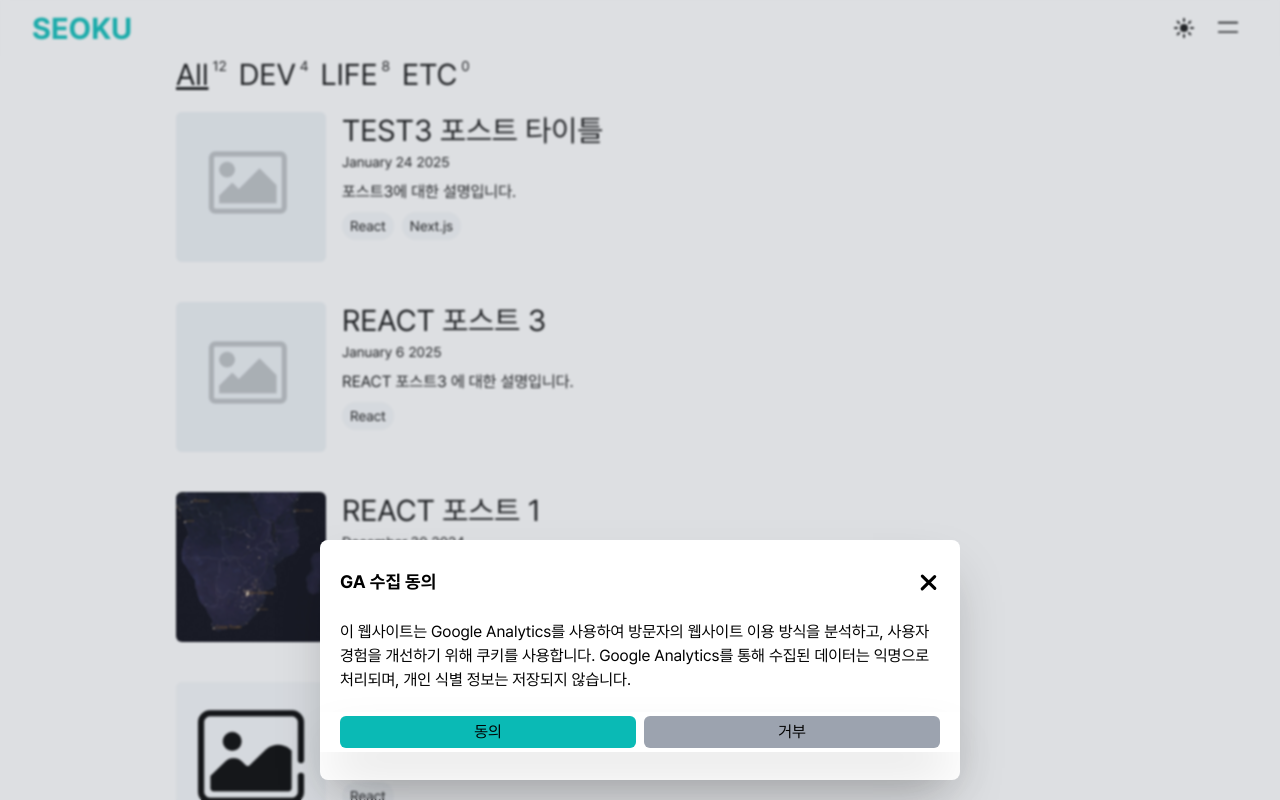
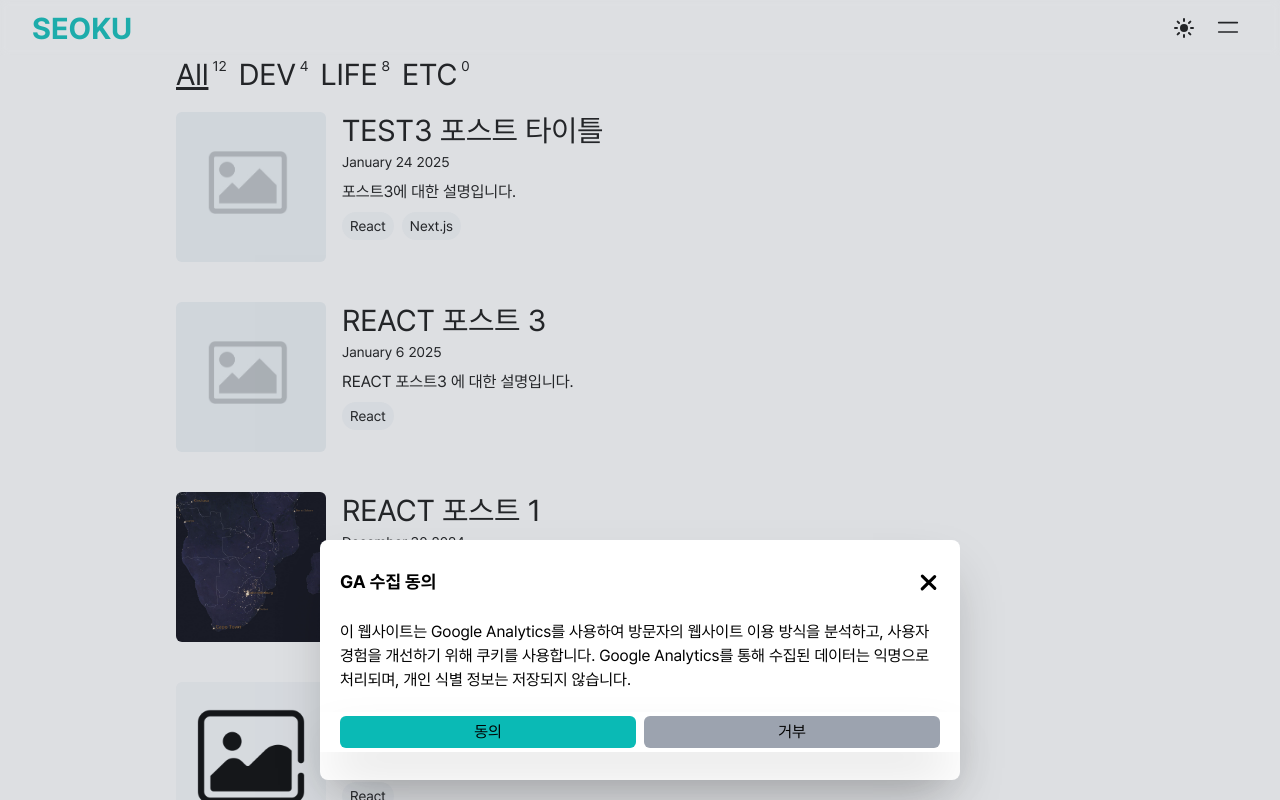
Before and after one commit to HyeongSeoku/FE_Blog, a Next.js app: page /blog in a window 1280 px wide. Built offline with nearby package versions, Linux system fonts and the light colour scheme; no server answers.

Commit message:
Modify : BottomSheet 닫힐때 애니메이션 적용 및 엘리먼트 dom에서 제거

```diff
--- a/src/components/BottomSheet/BottomSheet.tsx
+++ b/src/components/BottomSheet/BottomSheet.tsx
@@ -1,6 +1,6 @@
 "use client";
 
-import { Dispatch, ReactNode, SetStateAction } from "react";
+import { ReactNode, useEffect, useState } from "react";
 import styles from "./index.module.css";
 import classNames from "classnames";
 import useScrollDisable from "@/hooks/useScrollDisable";
@@ -15,6 +15,7 @@ export interface BottomSheetProps {
   onClose?: () => void;
   modalClassName?: string;
   backDropClassName?: string;
+  hasBackDropClose?: boolean;
 }
 
 const BottomSheet = ({
@@ -25,30 +26,47 @@ const BottomSheet = ({
   bottomChildren,
   modalClassName = "",
   backDropClassName = "",
+  hasBackDropClose = false,
   onClose,
 }: BottomSheetProps) => {
   useScrollDisable(isOpen);
 
-  const handelClose = () => {
+  const [isAnimating, setIsAnimating] = useState(false);
+  const [isRendered, setIsRendered] = useState(isOpen);
+
+  useEffect(() => {
+    if (isOpen) {
+      setIsRendered(true);
+      setTimeout(() => setIsAnimating(true), 10);
+    } else {
+      setIsAnimating(false);
+      setTimeout(() => setIsRendered(false), 300);
+    }
+  }, [isOpen]);
+
+  const handleClose = () => {
     onClose?.();
   };
+
+  if (!isRendered) return null;
 
   return (
     <div
       className={classNames(
-        "fixed inset-0 z-30 overflow-hidden transition-[backdrop-filter] bg-gray-500 bg-opacity-20",
-        { "backdrop-blur-[1px]": isOpen },
-        { "backdrop-blur-none hidden": !isOpen },
+        "fixed inset-0 z-30 overflow-hidden transition-opacity bg-gray-500 bg-opacity-20",
+        { "opacity-0 pointer-events-none": !isAnimating },
+        { "opacity-100": isAnimating },
         backDropClassName,
       )}
+      onClick={hasBackDropClose ? handleClose : () => {}}
     >
       <div
         className={classNames(
           "absolute max-w-3xl shadow-2xl left-0 right-0 rounded-t-lg py-7 bg-white text-black transition-[bottom] duration-300",
           "min-md:rounded-b-lg min-md:left-1/2 min-md:-translate-x-1/2",
-          { "-bottom-full": !isOpen },
+          { "-bottom-full": !isAnimating },
           {
-            "bottom-0 min-md:bottom-5": isOpen,
+            "bottom-0 min-md:bottom-5": isAnimating,
           },
           modalClassName,
         )}
@@ -56,7 +74,7 @@ const BottomSheet = ({
         <header className="flex items-center px-5 mb-1">
           <h3 className="text-lg font-bold">{title}</h3>
           {!hasCloseBtn && (
-            <button onClick={handelClose} className="ml-auto">
+            <button onClick={handleClose} className="ml-auto">
               <CloseIcon />
             </button>
           )}
```
